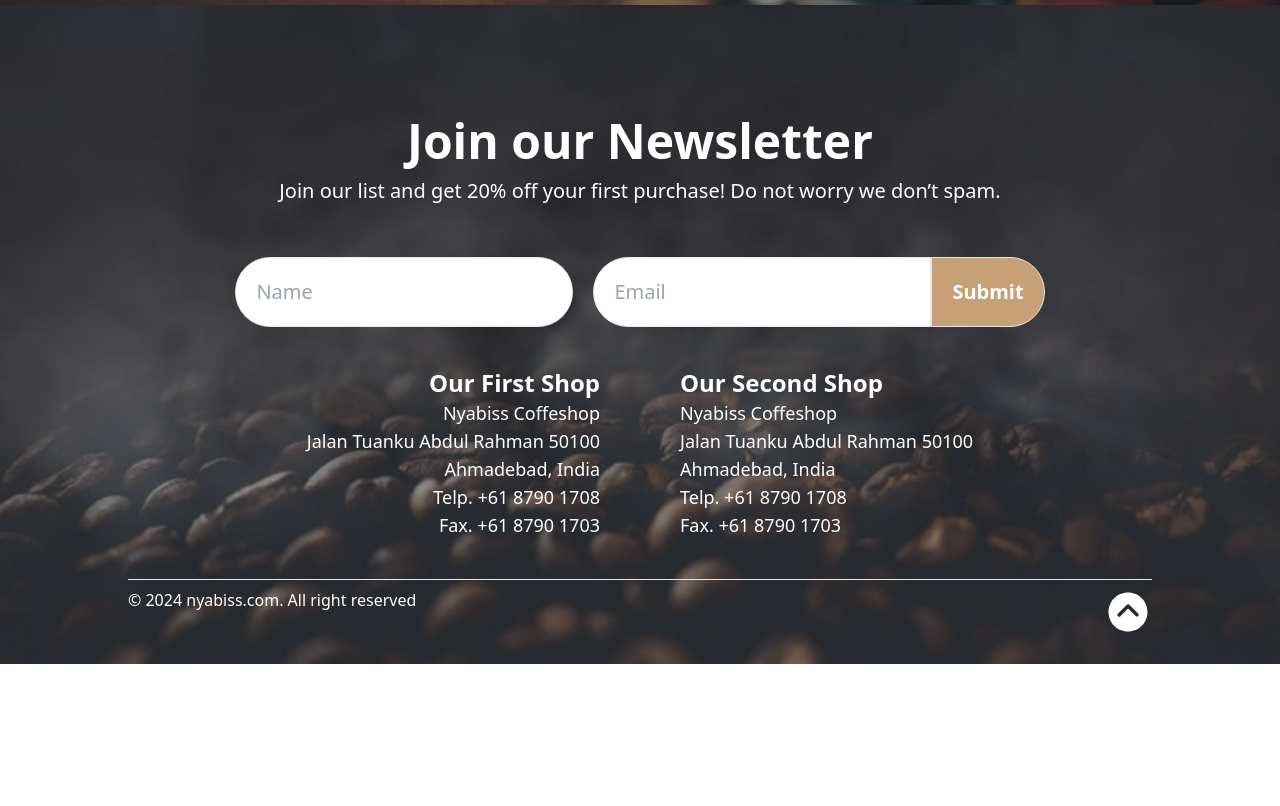
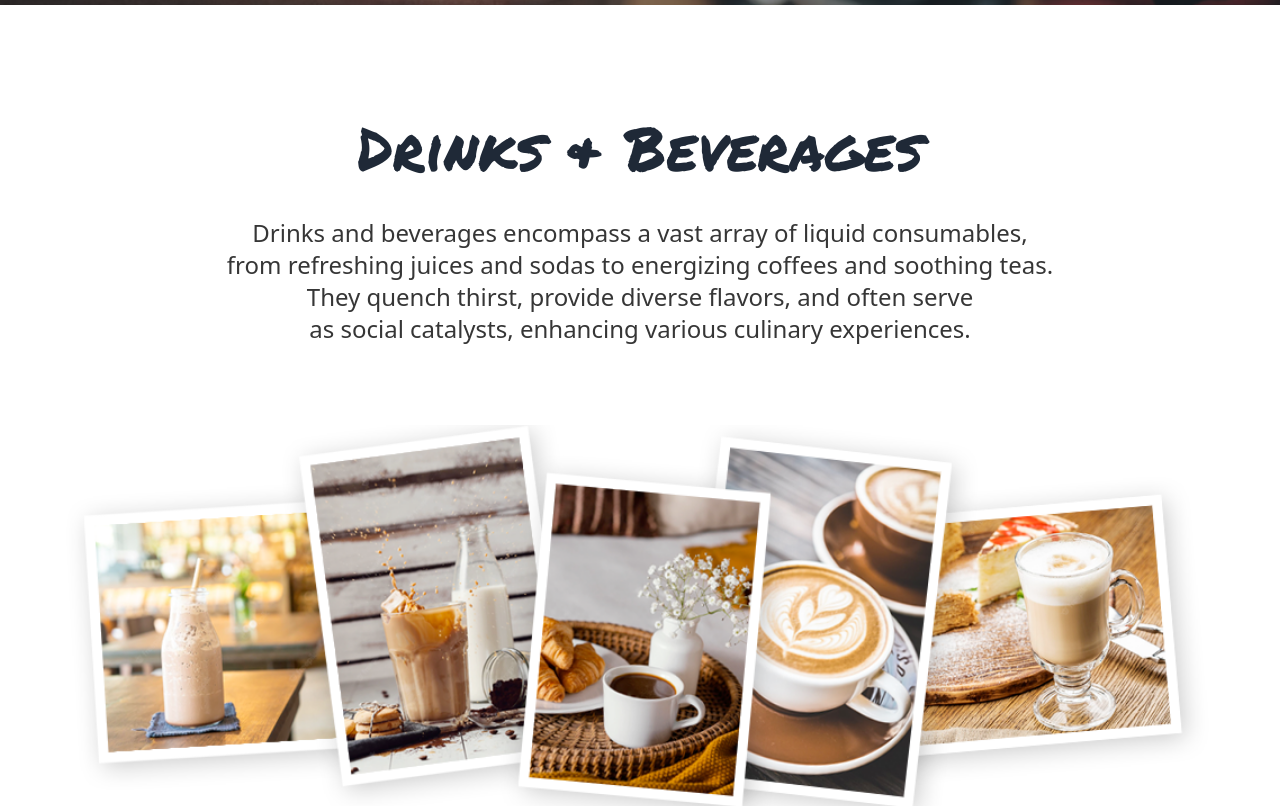
Before and after one commit to Saifulkhandaker/cafe-client, a React (Vite) app: page /ourMenu in a window 1280 px wide. Shown: the part 568-1374 px from the top of the page. Before the commit the page ends 1232 px from the top, so only its background shows below. Built offline with nearby package versions, Linux system fonts and the light colour scheme.

Commit message:
menu serction added

```diff
--- a/src/Pages/OurMenu/OurMenu.jsx
+++ b/src/Pages/OurMenu/OurMenu.jsx
@@ -1,6 +1,7 @@
 import { Helmet } from 'react-helmet';
 import Cover from '../Shared/Cover';
-import menucover from '../../assets/Images/Others/Menu Cover.jpg'
+import menucover from '../../assets/Images/Others/Menu Cover.jpg';
+import menu from '../../assets/Images/Others/Menu.png'
 
 const OurMenu = () => {
     return (
@@ -9,6 +10,12 @@ const OurMenu = () => {
                 <title>NyaBiss | Menu</title>
             </Helmet>
             <Cover img={menucover} title={"Our Menu"}></Cover>
+            {/* Menu section */}
+            <div className='w-[90%] mx-auto space-y-10 py-28'>
+                <h1 className='shared text-center text-3xl md:text-6xl '>Drinks & Beverages</h1>
+                <p className='text-center md:text-2xl text-[#363636] font-sans'>Drinks and beverages encompass a vast array of liquid consumables, <br /> from refreshing juices and sodas to energizing coffees and soothing teas. <br />They quench thirst, provide diverse flavors, and often serve <br /> as social catalysts, enhancing various culinary experiences.</p>
+                <img className='w-full lg:pt-10' src={menu} alt="" />
+            </div>
         </div>
     );
 };
```
Also changed, not shown: src/assets/Images/Others/Menu.png (added).
